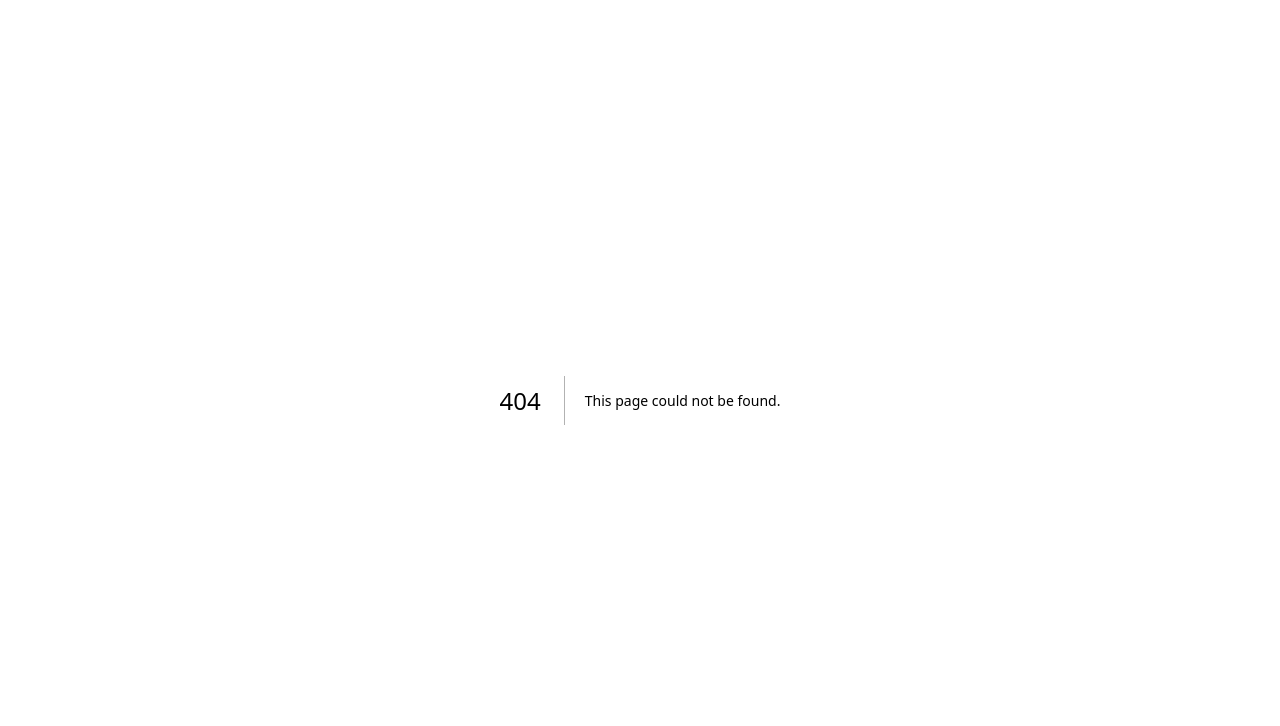
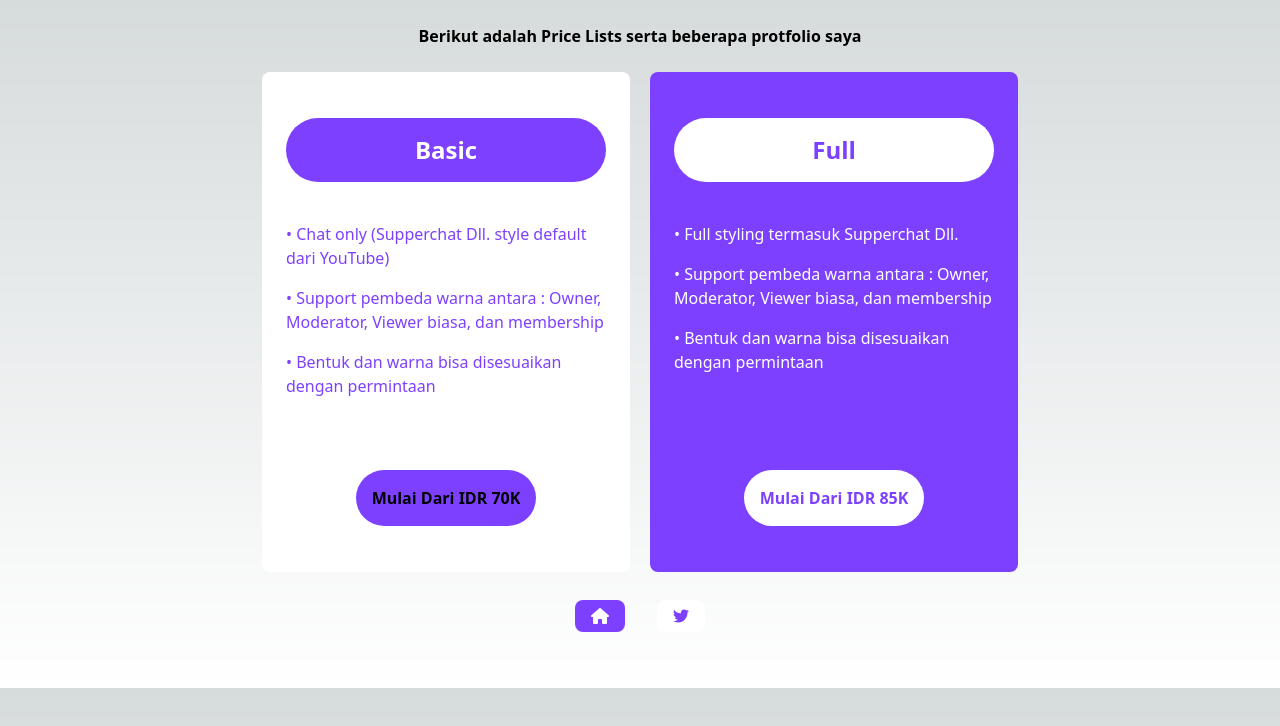
Before and after one commit to AkbarFahreza/FlyingNeko, a Next.js app: page /commissions/livechat in a window 1280 px wide. Before the commit this address had no page. Shown: the top 726 px of the page. Built offline with nearby package versions, Linux system fonts and the light colour scheme.

Commit message:
add livechat detail

```diff
--- a/package.json
+++ b/package.json
@@ -9,7 +9,12 @@
     "lint": "next lint"
   },
   "dependencies": {
+    "@fortawesome/fontawesome-svg-core": "^6.4.0",
+    "@fortawesome/free-brands-svg-icons": "^6.4.0",
+    "@fortawesome/free-solid-svg-icons": "^6.4.0",
+    "@fortawesome/react-fontawesome": "^0.2.0",
     "autoprefixer": "10.4.14",
+    "axios": "^1.3.6",
     "eslint": "8.38.0",
     "eslint-config-next": "13.3.0",
     "next": "13.3.0",
--- a/src/components/Tabs.js
+++ b/src/components/Tabs.js
@@ -22,11 +22,23 @@ export default function TabsSection() {
         </TabList>
         <div className="mt-5 mb-5 px-3">
           <TabPanel className="align-middle">
-            <CobaDeh Mana="cimissions/livechats" Nganu="Customizing LiveChat" TombolNganu="More"></CobaDeh>
+            <CobaDeh
+              Mana="commissions/livechat"
+              Nganu="Customizing LiveChat"
+              TombolNganu="More"
+            ></CobaDeh>
           </TabPanel>
           <TabPanel className="align-middle space-y-2">
-            <CobaDeh Mana="apps/templates" Nganu="Youtube LiveChat Templates Color Editor" TombolNganu="Try"></CobaDeh>
-            <CobaDeh Mana="apps/livechatsdummy" Nganu="Youtube Livechat Demo" TombolNganu="Try"></CobaDeh>
+            <CobaDeh
+              Mana="apps/templates"
+              Nganu="Youtube LiveChat Templates Color Editor"
+              TombolNganu="Try"
+            ></CobaDeh>
+            <CobaDeh
+              Mana="apps/livechatsdummy"
+              Nganu="Youtube Livechat Demo"
+              TombolNganu="Try"
+            ></CobaDeh>
           </TabPanel>
         </div>
       </Tabs>
--- a/src/pages/comissions/livechats copy.js
+++ /dev/null
@@ -1,28 +0,0 @@
-export default function livechatsKah(){
-    return (
-        <div className="flex flex-col md:flex-row space-y-4 md:space-x-5 md:space-y-0 mt-10">
-            <div className="bg-white rounded-2xl px-4 py-10 text-black w-96 flex flex-col justify-center">
-                <h1 className="bg-pink-500 text-white text-2xl font-bold mx-auto p-4 mb-10 text-center rounded-full">Basic (Start From IDR 70K)</h1>
-                <ul className="max-w-xs mb-4 mx-auto text-pink-700 space-y-4">
-                    <li>• Chat only (No supperchat dll style default dari YouTube)</li>
-                    <li>• Support pembeda warna antara : Owner, Moderator, Viewer biasa, dan membership</li>
-                    <li>• Bentuk dan warna bisa disesuaikan dengan permintaan</li>
-                    <li className="text-gray-400 text">• styling supperchat, member join, member gift dll</li>
-                </ul>
-                <a className="bg-pink-500 text-white font-bold p-4 text-center rounded-full mx-auto" href="twitter.com/Revernry">Mulai Dari IDR 85K</a>
-
-            </div>
-            <div className="bg-pink-500 rounded-2xl px-4 py-10 text-black w-96 flex flex-col justify-center">
-                <h1 className="bg-white text-pink-500 text-2xl font-bold mx-auto p-4 mb-10 text-center rounded-full">Full (Start From IDR 85K)</h1>
-                <ul className="max-w-xs mb-4 mx-auto text-white space-y-4">
-                    <li>• Chat only (No supperchat dll style default dari YouTube)</li>
-                    <li>• Support pembeda warna antara : Owner, Moderator, Viewer biasa, dan membership</li>
-                    <li>• Bentuk dan warna bisa disesuaikan dengan permintaan</li>
-                    <li>• styling supperchat, member join, member gift dll</li>
-                </ul>
-                <a className="bg-white text-pink-500 font-bold p-4 text-center rounded-full mx-auto" href="https://twitter.com/messages/compose?recipient_id=1356941102247333890">Mulai Dari IDR 85K</a>
-            </div>
-
-        </div>
-    )
-}
--- /dev/null
+++ b/src/pages/commissions/commponents/card.jsx
@@ -0,0 +1,33 @@
+import React from "react";
+
+export default function Card({
+  cardBg,
+  btnBg,
+  btnClr,
+  Paket,
+  Basics,
+  children,
+}) {
+  const items = React.Children.toArray(Basics);
+  return (
+    <div
+      className=" max-h-[500px] min-h-[500px] flex justify-center flex-col rounded-lg px-6 relative"
+      style={{ backgroundColor: cardBg }}
+    >
+      <div className=" flex flex-col justify-center mb-14">
+        <h1
+          className=" text-white text-2xl font-bold  py-4 px-10 mb-10 text-center rounded-full"
+          style={{ backgroundColor: btnBg, color: btnClr }}
+        >
+          {Paket}
+        </h1>
+        <ul className="max-w-xs mb-4 space-y-4" style={{ color: btnBg }}>
+          {items.map((item, index) => (
+            <li key={index}>{item}</li>
+          ))}
+        </ul>
+      </div>
+      {children}
+    </div>
+  );
+}
--- /dev/null
+++ b/src/pages/commissions/livechat.jsx
@@ -0,0 +1,75 @@
+/* eslint-disable */
+import Card from "./commponents/card";
+import { FontAwesomeIcon } from "@fortawesome/react-fontawesome";
+import { faTwitter } from "@fortawesome/free-brands-svg-icons";
+import { faHome } from "@fortawesome/free-solid-svg-icons";
+export default function livechatsKah() {
+  const Basic = [
+    "• Chat only (Supperchat Dll. style default dari YouTube)",
+
+    "• Support pembeda warna antara : Owner, Moderator, Viewer biasa, dan membership",
+
+    "• Bentuk dan warna bisa disesuaikan dengan permintaan",
+  ];
+  const Full = [
+    "• Full styling termasuk Supperchat Dll. ",
+
+    "• Support pembeda warna antara : Owner, Moderator, Viewer biasa, dan membership",
+
+    "• Bentuk dan warna bisa disesuaikan dengan permintaan",
+  ];
+  return (
+    <div className="flex flex-col justify-center my-6">
+      <p className="text-center font-bold mx-6">
+        Berikut adalah Price Lists serta beberapa protfolio saya
+      </p>
+      <div className="-mt-24 md:mt-6 scale-75 md:scale-100 flex flex-col mx-auto md:flex-row space-y-4 md:space-x-5 md:space-y-0 ">
+        <Card
+          cardBg="#fff"
+          Paket="Basic"
+          btnBg="#7D40FF"
+          btnClr="#fff"
+          Basics={Basic}
+        >
+          <a
+            className="font-bold p-4 text-center hover:ease-in-out hover:duration-300 rounded-full mx-auto bg-secondary hover:bg-aksen"
+            href="https://twitter.com/Revernry"
+          >
+            Mulai Dari IDR 70K
+          </a>
+        </Card>
+
+        <Card
+          cardBg="#7D40FF"
+          Paket="Full"
+          btnBg="#fff"
+          btnClr="#7D40FF"
+          Basics={Full}
+        >
+          <a
+            className="font-bold p-4 mt-6 text-center hover:ease-in-out hover:duration-300 rounded-full mx-auto bg-white hover:bg-aksen text-secondary hover:text-white"
+            href="https://twitter.com/Revernry"
+          >
+            Mulai Dari IDR 85K
+          </a>
+        </Card>
+      </div>
+      <div className="flex justify-center py-5 -mt-20 md:mt-0 mx-auto space-x-4 align-middle cursor-pointer">
+        <a className="" href="/">
+          <FontAwesomeIcon
+            icon={faHome}
+            className="hover:ease-in-out hover:duration-300 my-2 lg:mx-2 rounded-lg py-2 px-4 font-semibold text-white bg-secondary hover:bg-aksen mx-auto"
+            size="1x"
+          />
+        </a>
+        <a className="" href="https://twitter.com/Revernry">
+          <FontAwesomeIcon
+            icon={faTwitter}
+            className="hover:ease-in-out hover:duration-300 my-2 lg:mx-2 rounded-lg py-2 px-4 font-semibold text-secondary text-center hover:text-white bg-white hover:bg-aksen mx-auto"
+            size="1x"
+          />
+        </a>
+      </div>
+    </div>
+  );
+}
--- a/src/pages/index.js
+++ b/src/pages/index.js
@@ -48,7 +48,7 @@ export default function Home() {
       />
       <TabsSection />
       <div className="sticky bg-white px-2 py-1 text-black rounded-md mt-5 flex justify-center text-center">
-        <p>Ver : 1.0.1</p>
+        <p>Ver : 1.2.1</p>
       </div>
     </main>
   );
```
Also changed, not shown: src/pages/apps/iya.css (added), src/pages/commissions/livechats.js (renamed from src/pages/comissions/livechats.js), 1 other file (tests, documents, lock files or other folders).
